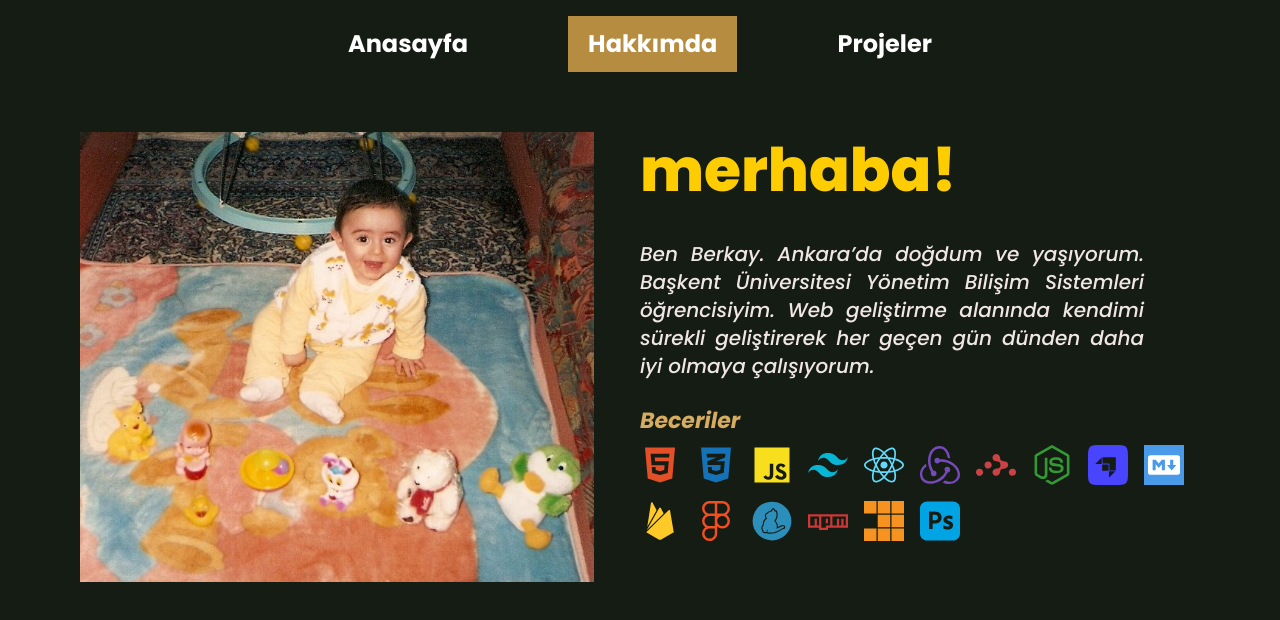
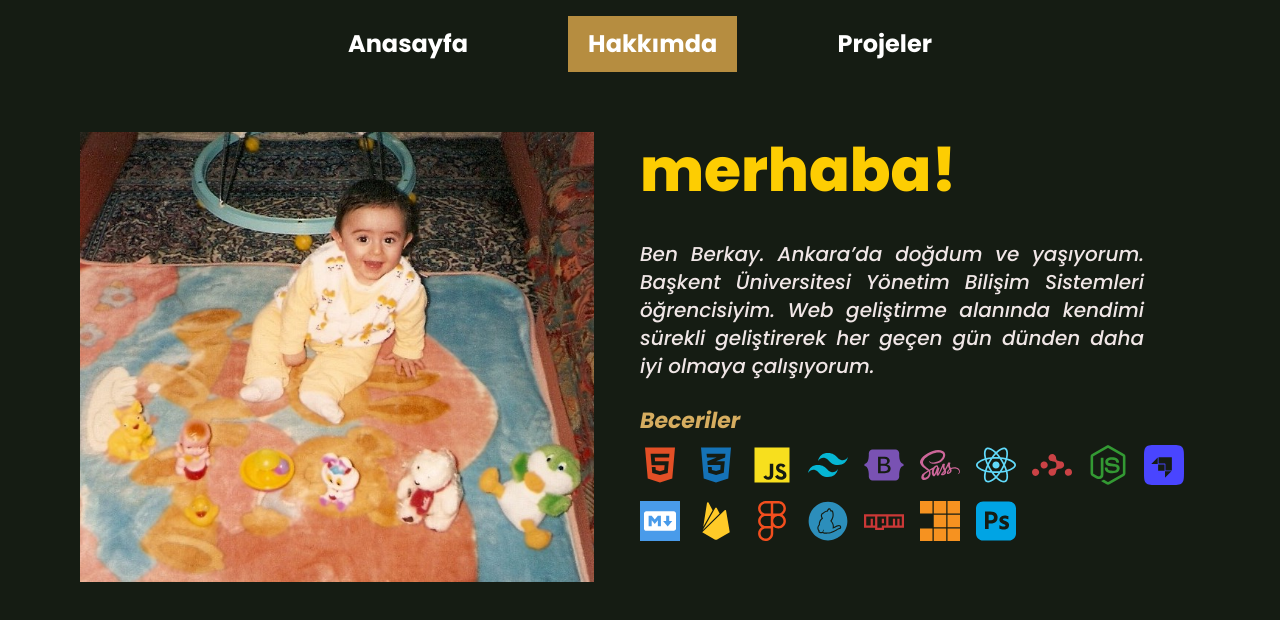
Before and after one commit to 06berkayp/berkaypolat, a React (Vite) app: page /about in a window 1280 px wide. Shown: the top 620 px of the page. Built offline with nearby package versions, Linux system fonts and the light colour scheme.

Commit message:
beceriler kısmında düzenlemeler yapıldı.

```diff
--- a/src/pages/about/index.jsx
+++ b/src/pages/about/index.jsx
@@ -1,6 +1,17 @@
-import { FaHtml5, FaReact, FaFigma, FaYarn, FaNpm, FaCss3Alt, FaNodeJs, FaMarkdown } from 'react-icons/fa'
+import {
+    FaHtml5,
+    FaReact,
+    FaFigma,
+    FaBootstrap,
+    FaSass,
+    FaYarn,
+    FaNpm,
+    FaCss3Alt,
+    FaNodeJs,
+    FaMarkdown,
+} from 'react-icons/fa'
 import { IoLogoJavascript, IoLogoFirebase } from 'react-icons/io5'
-import { SiTailwindcss, SiRedux, SiReactrouter, SiPnpm, SiStrapi, SiAdobephotoshop } from 'react-icons/si'
+import { SiTailwindcss, SiReactrouter, SiPnpm, SiStrapi, SiAdobephotoshop } from 'react-icons/si'
 import Container from '@/components/container'
 
 function About() {
@@ -36,8 +47,9 @@ function About() {
                             <FaCss3Alt className='text-[#1572B6]' />
                             <IoLogoJavascript className='text-[#F7DF1E]' />
                             <SiTailwindcss className='text-[#06B6D4]' />
+                            <FaBootstrap className='text-[#7952B3]' />
+                            <FaSass className='text-[#CC6699]' />
                             <FaReact className='text-[#61DAFB]' />
-                            <SiRedux className='text-[#764ABC]' />
                             <SiReactrouter className='text-[#CA4245]' />
                             <FaNodeJs className='text-[#339933]' />
                             <SiStrapi className='text-[#4945FF]' />
```
